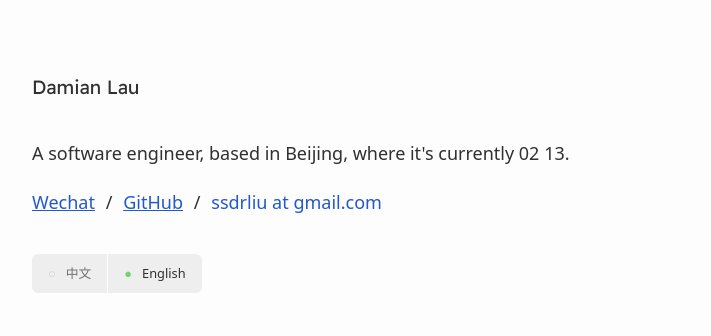
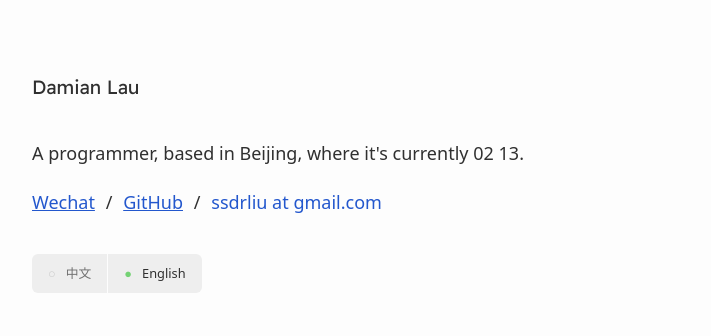
Before and after one commit to ssdr/site, a Jekyll site: the page built from index.html, in a window 1280 px wide. Shown: the top 336 px of the page, without its empty margins (284-995 px from the left). Built offline with Jekyll 4.4.1, drawn with Linux system fonts in a browser that asks for light colours.

Commit message:
更新 index.html

```diff
--- a/index.html
+++ b/index.html
@@ -5,7 +5,7 @@ root: true
 ---
 
 <p>
-    A software engineer, based in Beijing, where it's currently <span class="time" data-timestamp-text="{time}"></span>.
+    A programmer, based in Beijing, where it's currently <span class="time" data-timestamp-text="{time}"></span>.
 </p>
 
 <nav aria-label="Social links">
```
